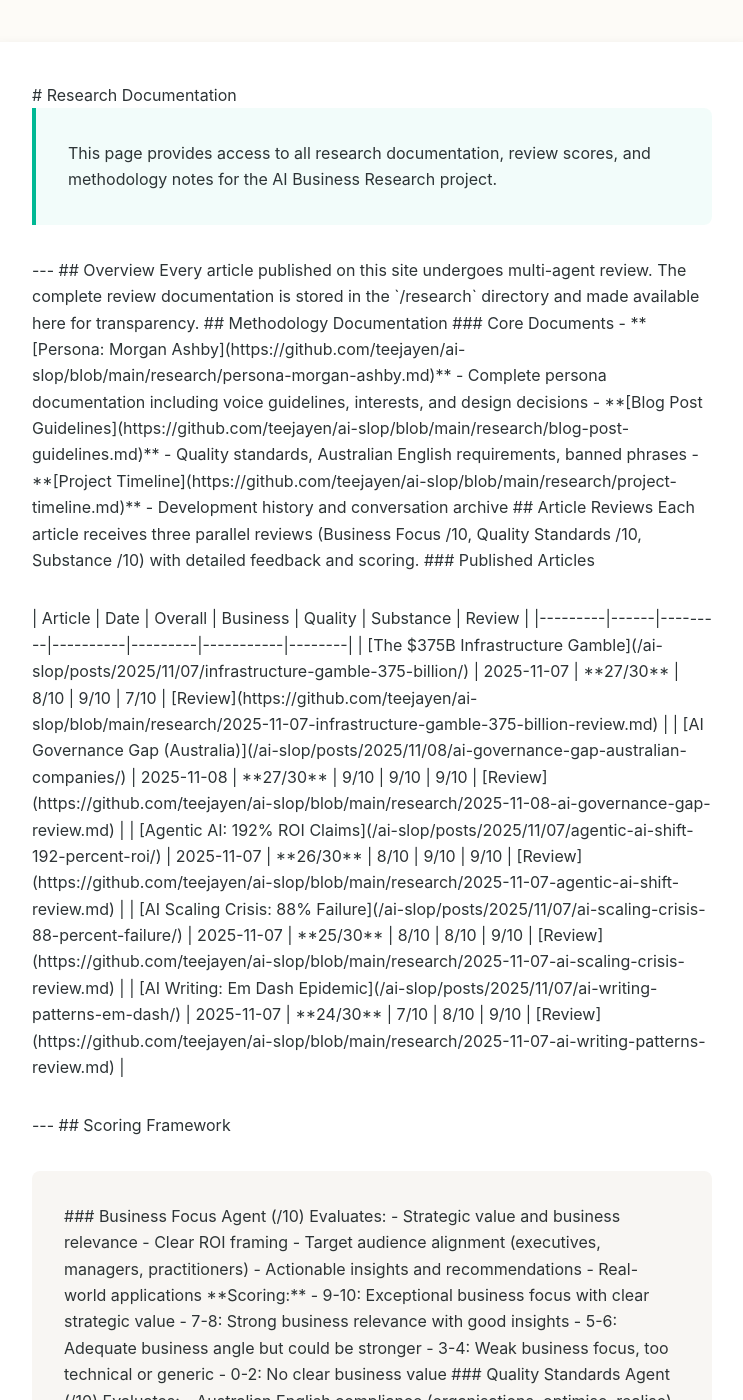
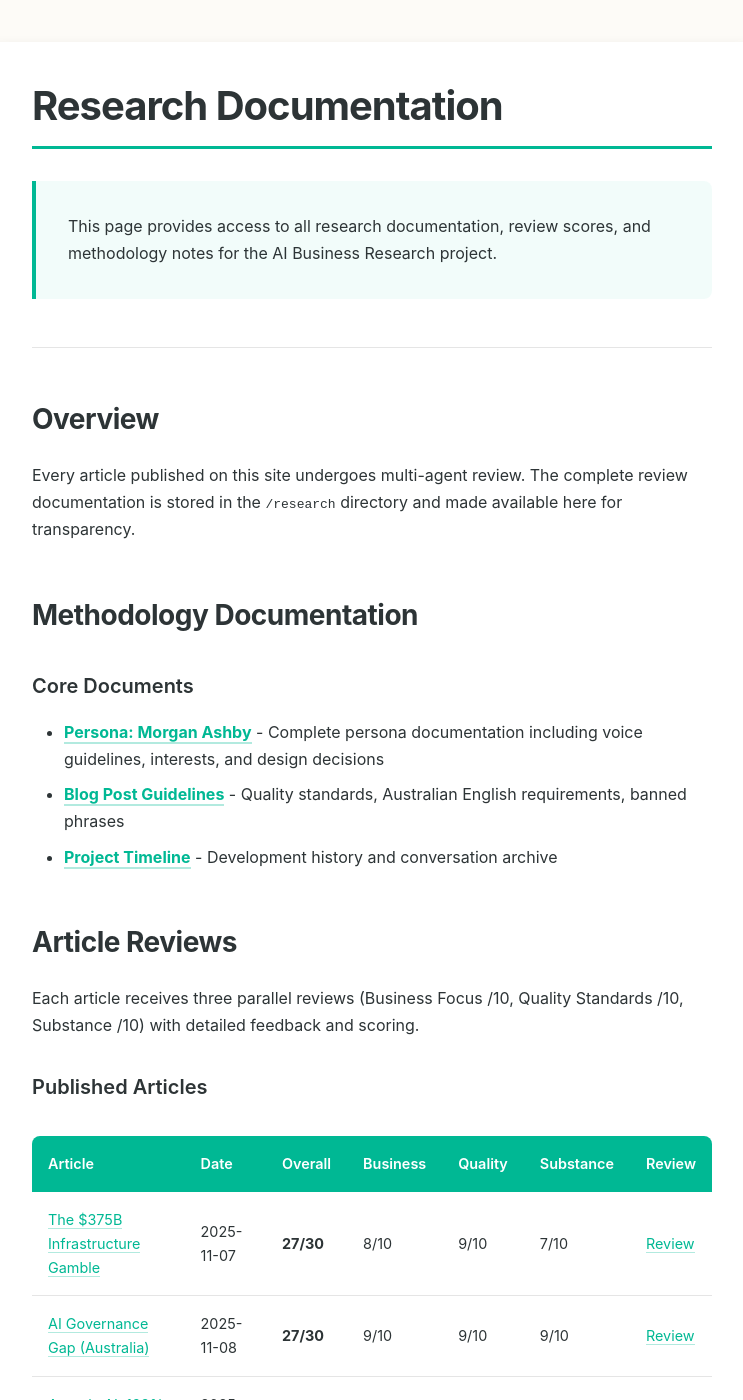
Before and after one commit to teejayen/ai-slop, a Jekyll site: the page built from research-docs.md, in a window 1280 px wide and 1400 px high, scrolled down 278 px. Shown: the whole window, without its empty margins (268-1011 px from the left). Built offline with Jekyll 4.4.1, drawn with Linux system fonts in a browser that asks for light colours; some of the changed text lies outside the part shown.

Commit message:
CRITICAL FIX: Enable markdown rendering in About pages
Problem: All markdown syntax was showing as raw text (##, **, etc.)
Cause: HTML div wrappers prevent Jekyll's markdown processor by default

Solution: Added markdown="1" attribute to all div elements
- <div class="page-content" markdown="1">
- <div class="intro-box" markdown="1">
- <div class="article-table" markdown="1">
- <div class="scoring-section" markdown="1">

This tells kramdown to process markdown inside HTML blocks.

Now headings, bold, links, and tables will render correctly.

🤖 Generated with [Claude Code](https://claude.com/claude-code)

Co-Authored-By: Claude <noreply@anthropic.com>

```diff
--- a/research-docs.md
+++ b/research-docs.md
@@ -4,11 +4,11 @@ title: Research Documentation
 permalink: /research/
 ---
 
-<div class="page-content">
+<div class="page-content" markdown="1">
 
 # Research Documentation
 
-<div class="intro-box">
+<div class="intro-box" markdown="1">
 This page provides access to all research documentation, review scores, and methodology notes for the AI Business Research project.
 </div>
 
@@ -32,7 +32,7 @@ Each article receives three parallel reviews (Business Focus /10, Quality Standa
 
 ### Published Articles
 
-<div class="article-table">
+<div class="article-table" markdown="1">
 
 | Article | Date | Overall | Business | Quality | Substance | Review |
 |---------|------|---------|----------|---------|-----------|--------|
@@ -48,7 +48,7 @@ Each article receives three parallel reviews (Business Focus /10, Quality Standa
 
 ## Scoring Framework
 
-<div class="scoring-section">
+<div class="scoring-section" markdown="1">
 
 ### Business Focus Agent (/10)
 
```
Also changed, not shown: about.md (+2 -2 lines), author.md (+2 -2 lines).
